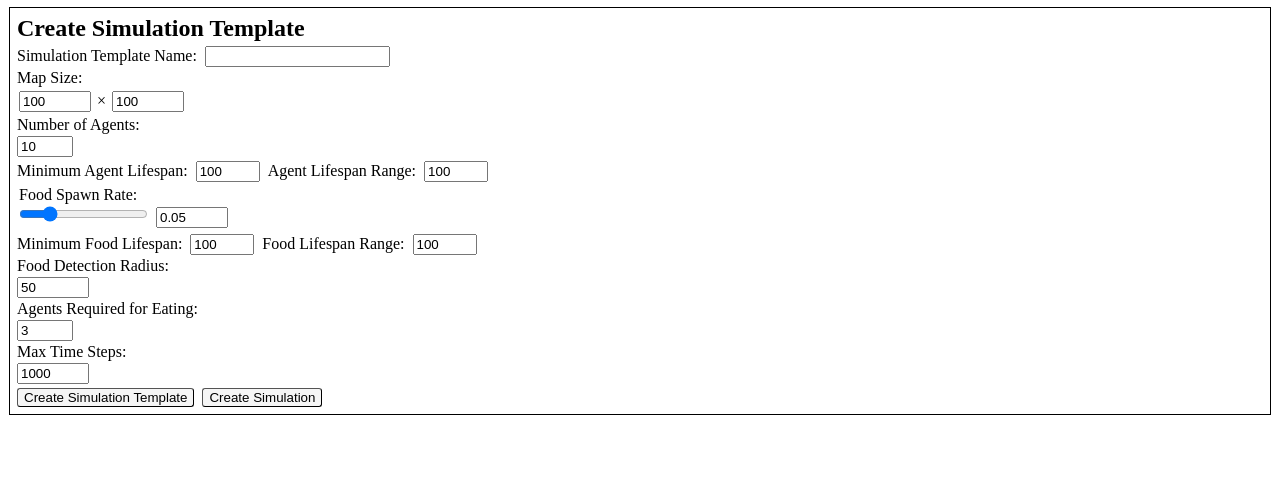
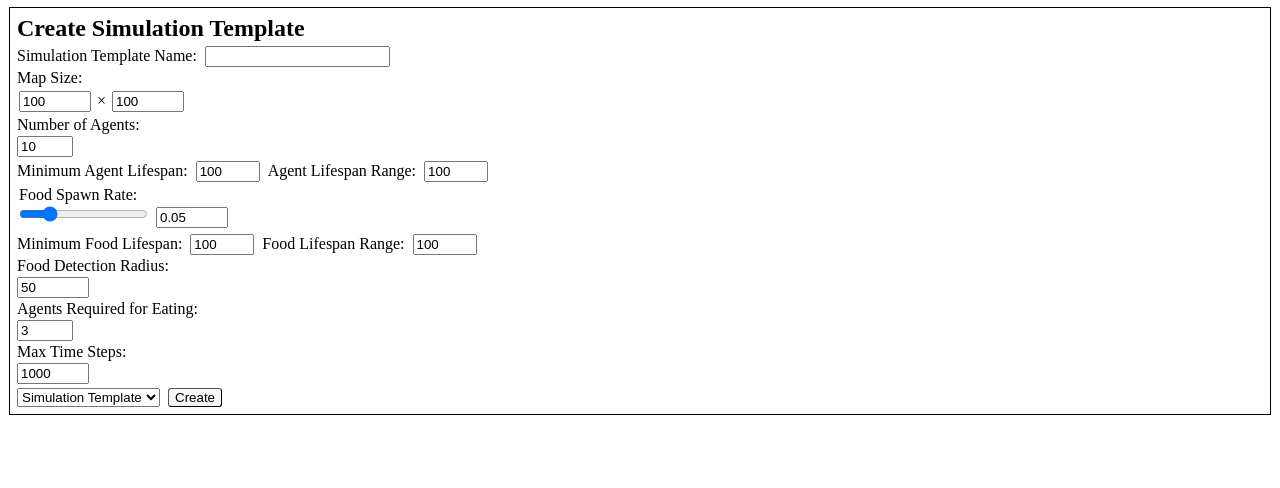
Before and after one commit to DiogoMJP/Thesis-Simulation---UI, a Flask app: template templates/index.html in a window 1280 px wide. Shown: the top 488 px of the page. Run offline with Flask 3, Linux system fonts and the light colour scheme; the template is opened without the code that fills it, so the values that code supplies are empty; parts of the project's set-up code (start-up, migrations or seed data) failed here and were passed over.

Commit message:
Allowed to better select what type of simulation to create

```diff
--- a/app.py
+++ b/app.py
@@ -50,8 +50,12 @@ def create_simulation_template():
 			return redirect("/")
 		else:
 			# Otherwise, create a new simulation
-			SimulationTemplate(data).create_simulation(data["name"], data_manager)
-			return redirect("/simulation/" + data["name"])
+			simulation = Simulation(data_manager)
+			simulation.from_dict(data)
+			simulation.create_agents()
+			simulation.start_loop()
+			data_manager.create_simulation(simulation)
+			return redirect("/simulations/" + data["name"])
 
 @app.route('/simulation_templates/<template>')
 def simulation_template(template):
--- a/templates/index.html
+++ b/templates/index.html
@@ -73,8 +73,11 @@
 			<br />
 			<input type="number" id="max-time-steps" name="max-time-steps" min="100" max="5000" value="1000" step="1"/>
 			<br />
-			<button type="submit" name="created-type" value="simulation-template">Create Simulation Template</button>
-			<button type="submit" name="created-type" value="simulation">Create Simulation</button>
+			<select name="created-type" required>
+				<option value="simulation_template">Simulation Template</option>
+				<option value="simulation">Simulation</option>
+			</select>
+			<button type="submit" id="submit-button">Create</button>
 		</form>
 
 		<script src={{ url_for('static', filename='index.js') }}></script>
```
